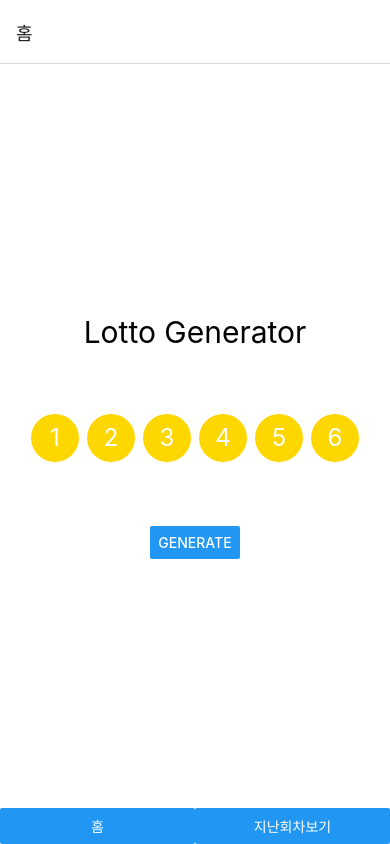
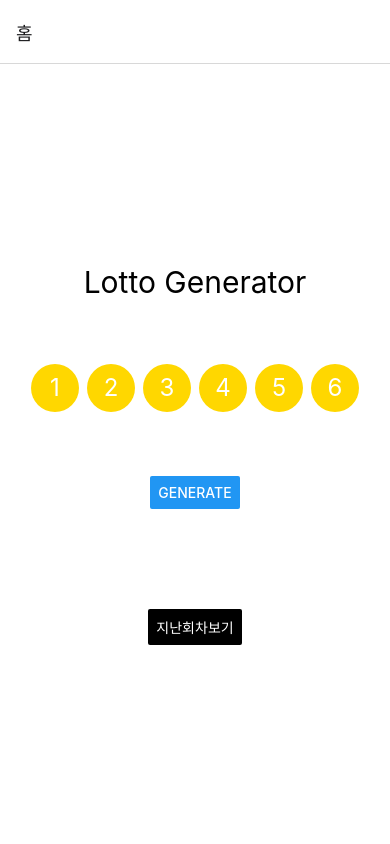
Before and after one commit to csslick/lotto-app-rn, a React Native app: screen /Recents in a window 390 px wide. Built offline with nearby package versions, Linux system fonts and the light colour scheme.

Commit message:
naviation 및 지난회차 정보

```diff
--- a/App.js
+++ b/App.js
@@ -1,43 +1,26 @@
 import { StyleSheet, Text, View, Button } from 'react-native';
 // 네비게이션 모듈
-import { NavigationContainer, useNavigation } from '@react-navigation/native';
+import { NavigationContainer } from '@react-navigation/native';
 import { createNativeStackNavigator } from '@react-navigation/native-stack';
 // 서브페이지
 import Home from './pages/Home'
 import Recents from './pages/Recents'
 
-
 const Stack = createNativeStackNavigator();
 
 export default function App() {
-  // const navigation = useNavigation();
 
   return (
     // 라우팅
     <NavigationContainer>
       <Stack.Navigator>
         <Stack.Screen name="홈" component={Home} />
-        <Stack.Screen name="지난회차" component={Recents} />
+        <Stack.Screen
+          name="지난회차보기"
+          component={Recents}
+        />
       </Stack.Navigator>
-
-      <View style={{flexDirection: 'row'}}>
-        <View style={{flex: 1}}>
-          <Button
-            onPress={()=>{
-              navigation.navigate('Recents')
-            }}
-            title='홈' />
-        </View>
-        <View style={{flex: 1}}>
-          <Button
-            onPress={()=>{
-              navigation.navigate('Recents')
-            }}
-            title='지난회차보기' />
-        </View>
-      </View>
     </NavigationContainer>
-
   );
 }
 
--- a/pages/Home.js
+++ b/pages/Home.js
@@ -1,9 +1,8 @@
-// import { useNavigation } from '@react-navigation/native';
-import { StatusBar } from 'expo-status-bar';
 import { StyleSheet, Text, View, Button, SafeAreaView } from 'react-native';
 import { useState, useEffect } from 'react';
 
 export default function Home({navigation}) {
+  console.log(navigation.hasOwnProperty('navigate'))
   // const navigation = useNavigation();
   // lotto num(6)
   const [lotto, setLotto] = useState([1, 2, 3, 4, 5, 6])
@@ -67,6 +66,16 @@ export default function Home({navigation}) {
       <View style={{ marginTop: 60 }}>
         <Button onPress={genLotto} title="Generate" />
       </View>
+      <View style={{marginTop: 100}}>
+        <Button
+          color='black'
+          title="지난회차보기"
+          onPress={() => navigation.navigate({
+            name: '지난회차보기',
+            test: 'hello'
+          })}
+        />
+      </View>
     </SafeAreaView>
   )
 
--- a/pages/Recents.js
+++ b/pages/Recents.js
@@ -1,20 +1,33 @@
 import { useState, useEffect } from 'react';
-import { StyleSheet, Text, View, Button, SafeAreaView } from 'react-native';
+import { SafeAreaView, StyleSheet, Text, View, TextInput } from 'react-native';
 
 export default function Recents() {
   const API_URL = `https://www.dhlottery.co.kr/common.do?method=getLottoNumber&drwNo=`;
   const [data, setData] = useState();
 
   useEffect(() => {
-    fetch(API_URL + 100)
+    fetch(API_URL + 1000)
       .then(res => res.json())
       .then(data => {
         setData(data)
+        console.log(data)
       })
   }, [])
 
   return (
-    <View style={styles.container}>
+    <SafeAreaView style={styles.container}>
+      <Text>지난회차</Text>
+      <TextInput
+        style={{
+          borderWidth: 1, padding: 8, margin: 10
+        }}
+        placeholder='회차 입력'
+        keyboardType='numeric'
+      />
+      {/* 데이터 확인 안하고 넘어가면 UI 랜더링시 에러남 */}
+      {
+        data && (
+          <>
             <Text style={{fontSize: 30}}>{data.drwNo}회차</Text>
             <View>
               <Text>당첨일자: {data.drwNoDate}</Text>
@@ -39,7 +52,10 @@ export default function Recents() {
                 <Text>{data.drwtNo6}</Text>
               </View>
             </View>
-    </View>
+          </>
+        )
+      }
+    </SafeAreaView>
   )
 }
 
```
Lines whose indentation alone changed are shown as unchanged.
